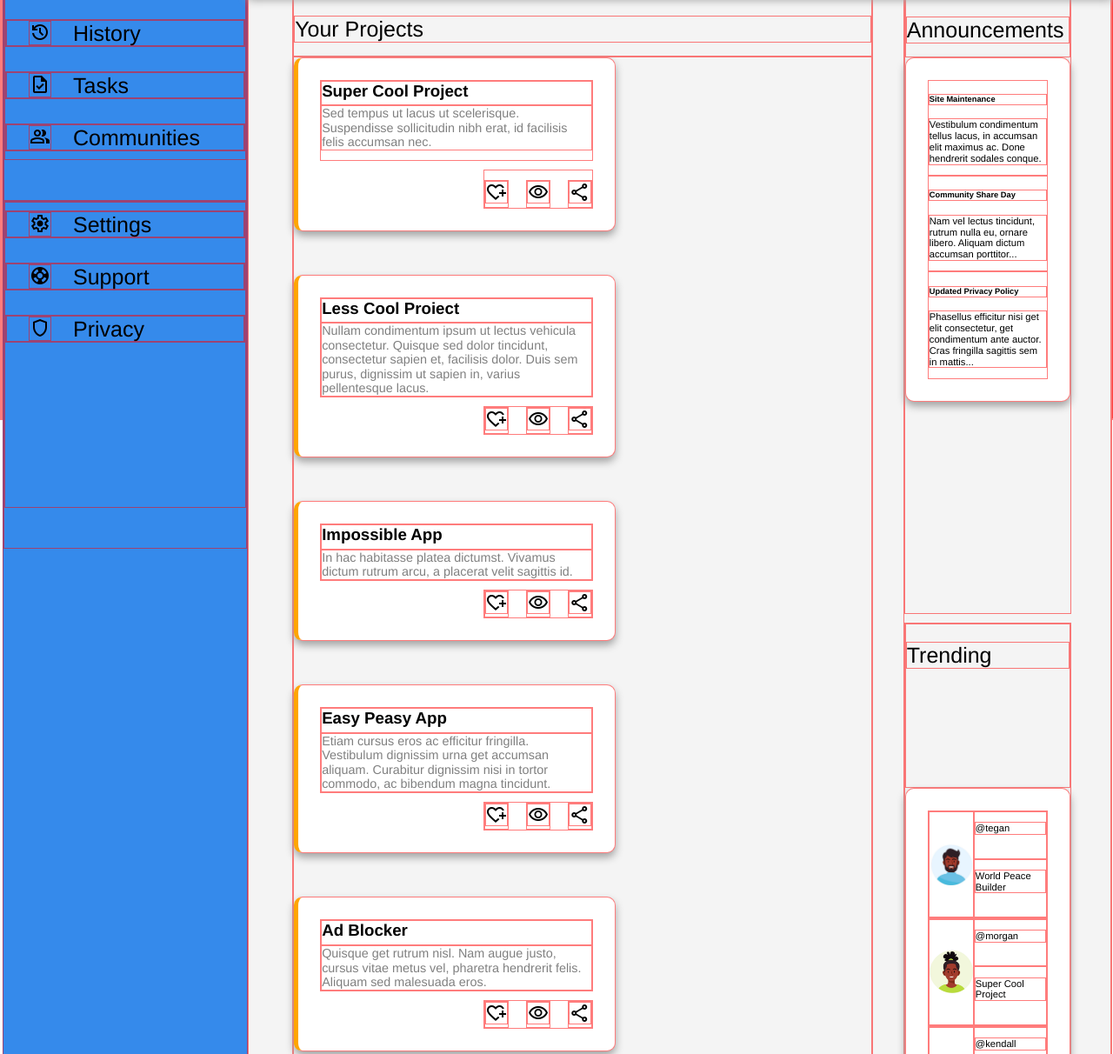
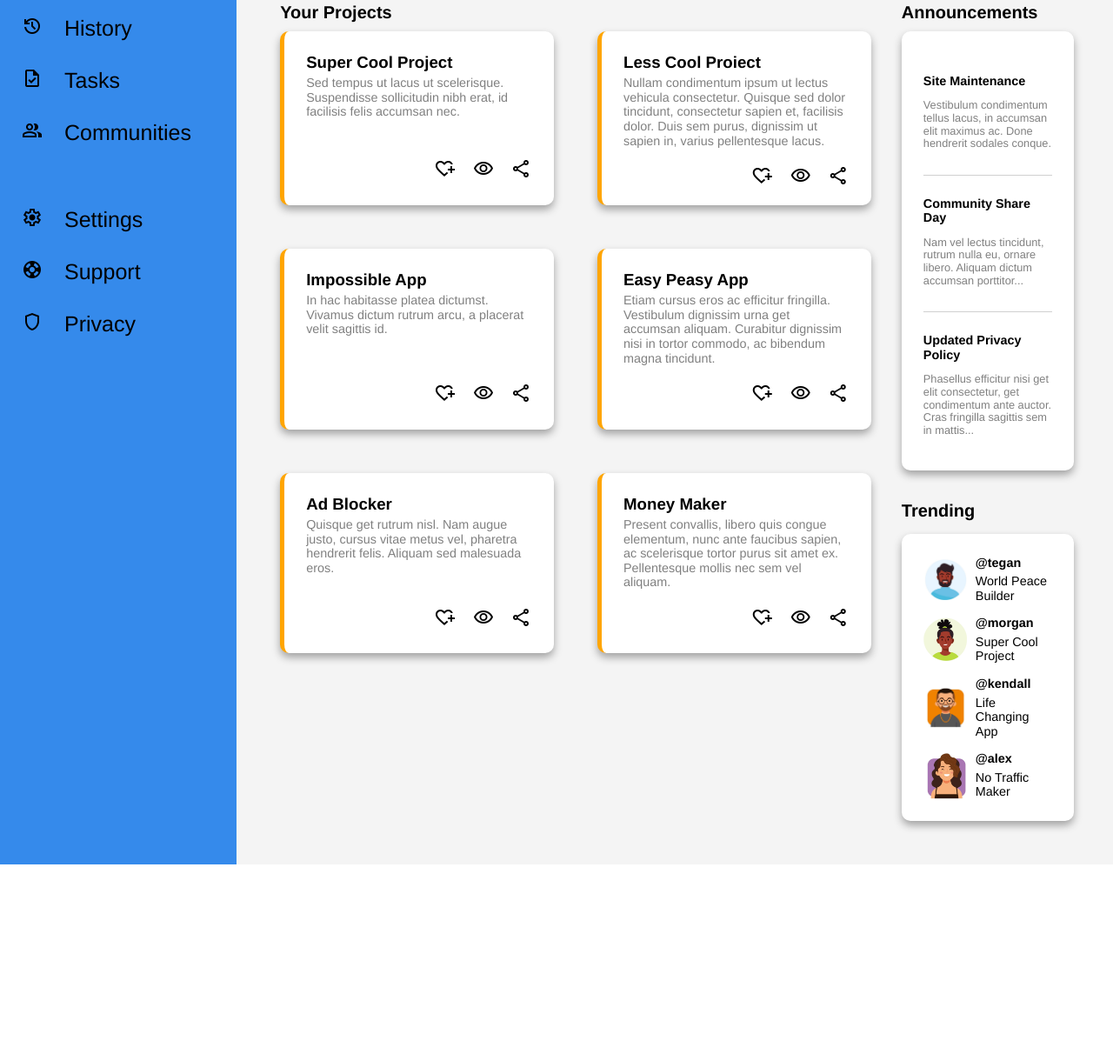
Before and after one commit to HiDeny/Admin-Dashboard, a plain HTML site: page index.html in a window 1280 px wide. Shown: the part 323-1535 px from the top of the page at 87% size. After the commit the page ends 1317 px from the top, so only its background shows below. Drawn offline with nearby package versions, Linux system fonts and the light colour scheme.

Commit message:
Side content style edit

```diff
--- a/style.css
+++ b/style.css
@@ -351,9 +351,9 @@
 
 /* My CSS */
 
-* {
+/* * {
   border: 0.5px rgba(255, 0, 0, 0.514) solid;
-}
+} */
 
 :root {
   font-family: Helvetica, Arial, sans-serif;
@@ -376,6 +376,7 @@
   background-color: rgb(53, 138, 235);
   color: white;
   width: minmax(275px, 30%);
+  font-size: 1rem;
 }
 
 .sidebar a {
@@ -583,6 +584,9 @@
 
 
 /* MAIN */
+
+
+
 .main {
   grid-row: 2 / 3;
 
@@ -594,6 +598,18 @@
   padding-bottom: 50px;
 }
 
+.title {
+  font-size: 20px;
+  padding-bottom: 10px;
+  margin: 0;
+}
+
+.title p {
+  margin: 0;
+  margin-top: 25px;
+  font-weight: bold;
+}
+
 .projects {
   grid-column: 1 / 2;
   grid-row: 1 / -1;
@@ -602,22 +618,12 @@
 
 .projects-grid {
   display: grid;
-  grid-template-columns: repeat(auto-fit, minmax(320px, 370px));
-  grid-template-rows: repeat(auto-fit, minmax(100px, 200px));
+  grid-template-columns: repeat(auto-fit, minmax(300px, 1fr));
+  grid-template-rows: repeat(auto-fit, minmax(150px, 200px));
   gap: 50px;
 }
 
-.title {
-  grid-column: 1 / -1;
-  font-size: 25px;
-  padding-bottom: 10px;
-  margin: 0;
-}
 
-.title p {
-  margin-top: 20px;
-  margin-bottom: 5px;
-}
 
 .project {
   background-color: white;
@@ -627,7 +633,6 @@
   border-left: orange 5px solid;
 
   display: grid;
-  /* grid-template-rows: 1fr 40px; */
   grid-template-columns: 1fr 1fr;
 }
 
@@ -656,7 +661,7 @@
   align-items: end;
   grid-column: 2 / 3;
   justify-self: end;
-  margin-top: 10px;
+  margin-top: 20px;
 }
 
 .share-post a:visited {
@@ -670,28 +675,58 @@
   gap: 10px;
   background-color: rgb(244, 244, 244);
   padding-right: 45px;
-  font-size: 0.7rem;
+  font-size: 0.9rem;
 
 }
+
+/* Announcements */
+
+.info:nth-child(n + 2) {
+  border-top: solid rgb(208, 208, 208) 1px;
+}
+
+.info h5{
+  margin-bottom: 0;
+  font-size: 0.9rem;
+}
+
+.info p {
+  color: gray;
+  font-size: 0.8rem;
+}
+
+/* TRENDING */
 
 .trending {
   display: grid;
   grid-template-rows: repeat(auto-fit, 1fr);
+  gap: 5px;
 }
 
 .t-profile {
   display: grid;
-  grid-template-columns: auto auto;
+  grid-template-columns: 55px auto;
   grid-template-rows: auto auto;
+  gap: 5px;
 }
 
 .t-profile .avatar {
   grid-row: 1 / -1;
   grid-column: 1 / 2;
+  /* justify-content: center; */
 }
 
 .t-profile .avatar img {
-  width: 50px;
+  max-width: 50px;
+}
+
+.tag p, .moto p{
+  margin: 0;
+}
+
+.tag {
+  align-self: end;
+  font-weight: bold;
 }
 
 .card {
@@ -701,4 +736,5 @@
   border-radius: 10px;
   padding: 25px;
   box-shadow: 0px 5px 10px 0px rgb(162, 162, 162);
+  gap: 15px;
 }
```
